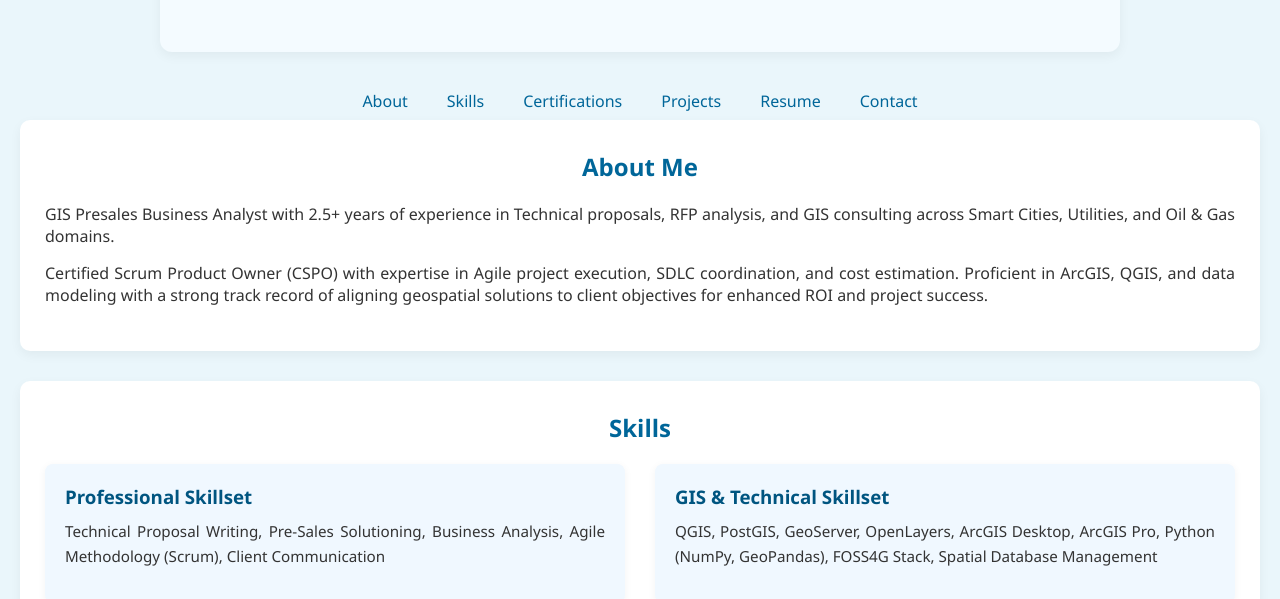
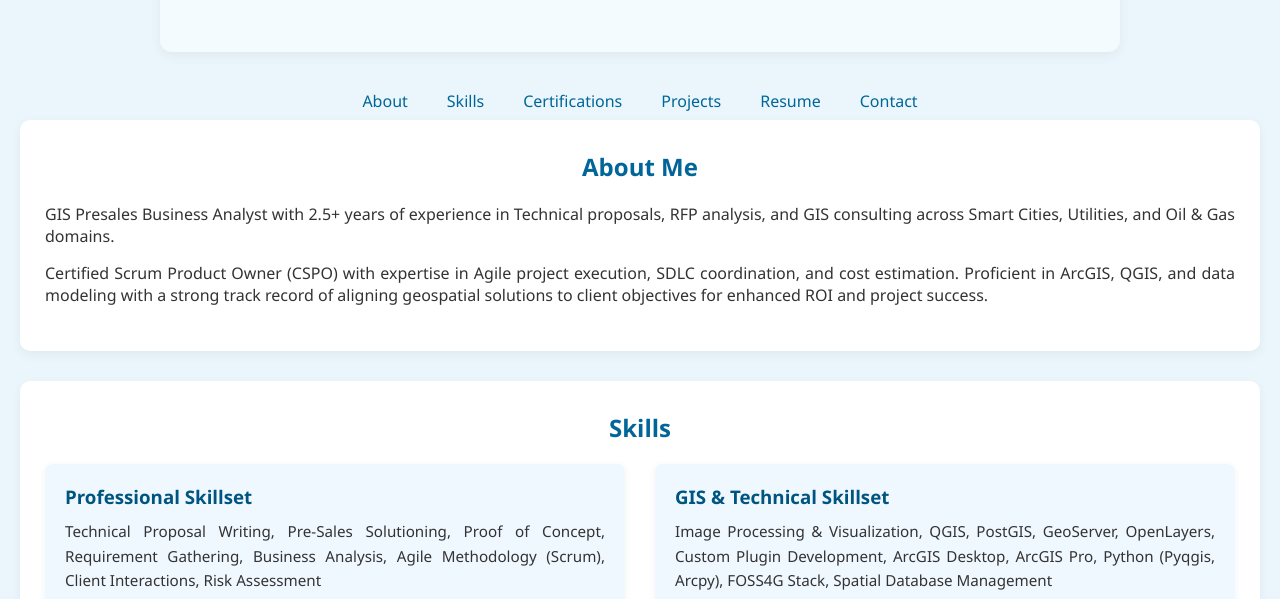
Before and after one commit to AminViraj/viraj-portfolio, a plain HTML site: page index.html in a window 1280 px wide. Shown: the part 201-800 px from the top of the page. Drawn offline with Linux system fonts and the light colour scheme.

Commit message:
Update index.html

```diff
--- a/index.html
+++ b/index.html
@@ -46,11 +46,11 @@
       <div class="skills-container">
         <div class="skills-box">
           <h3>Professional Skillset</h3>
-          <p>Technical Proposal Writing, Pre-Sales Solutioning, Business Analysis, Agile Methodology (Scrum), Client Communication</p>
+          <p>Technical Proposal Writing, Pre-Sales Solutioning, Proof of Concept,  Requirement Gathering, Business Analysis, Agile Methodology (Scrum), Client Interactions, Risk Assessment</p>
         </div>
         <div class="skills-box">
           <h3>GIS & Technical Skillset</h3>
-          <p>QGIS, PostGIS, GeoServer, OpenLayers, ArcGIS Desktop, ArcGIS Pro, Python (NumPy, GeoPandas), FOSS4G Stack, Spatial Database Management</p>
+          <p>Image Processing & Visualization, QGIS, PostGIS, GeoServer, OpenLayers, Custom Plugin Development, ArcGIS Desktop, ArcGIS Pro, Python (Pyqgis, Arcpy), FOSS4G Stack, Spatial Database Management</p>
         </div>
       </div>
     </section>
```
